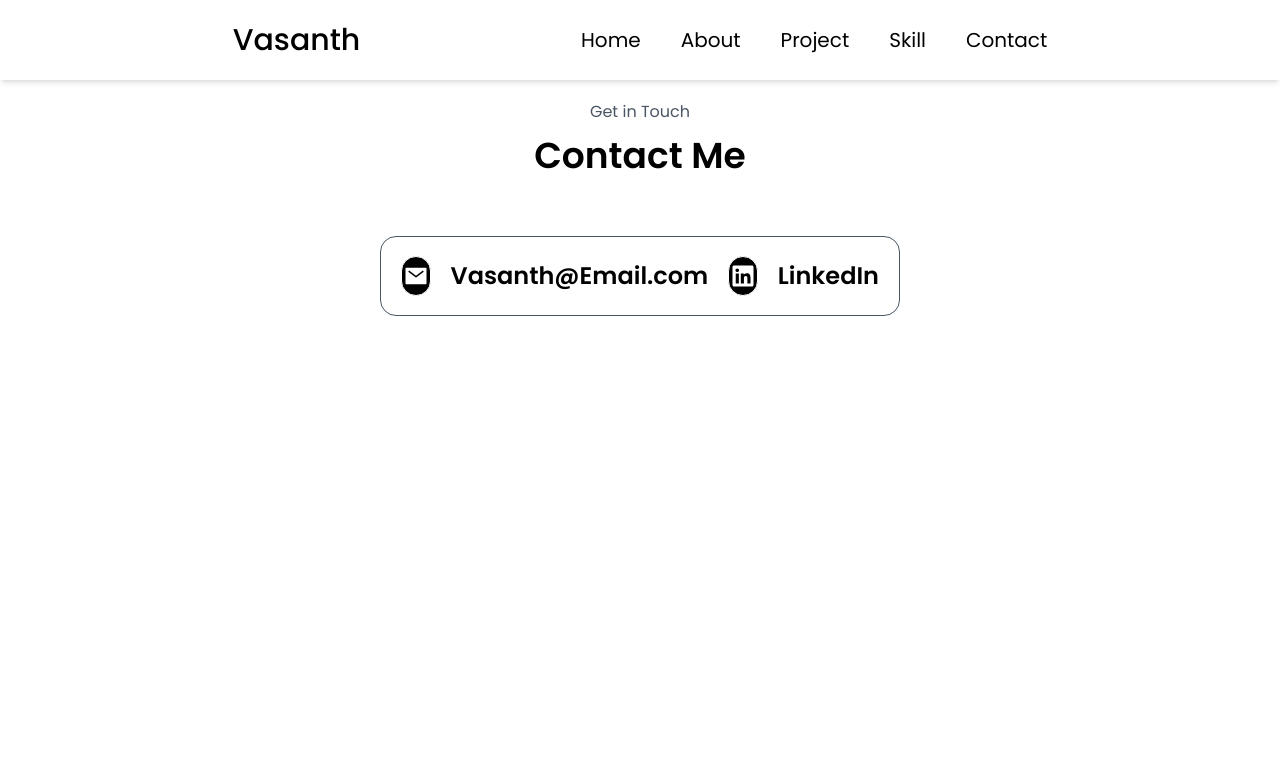
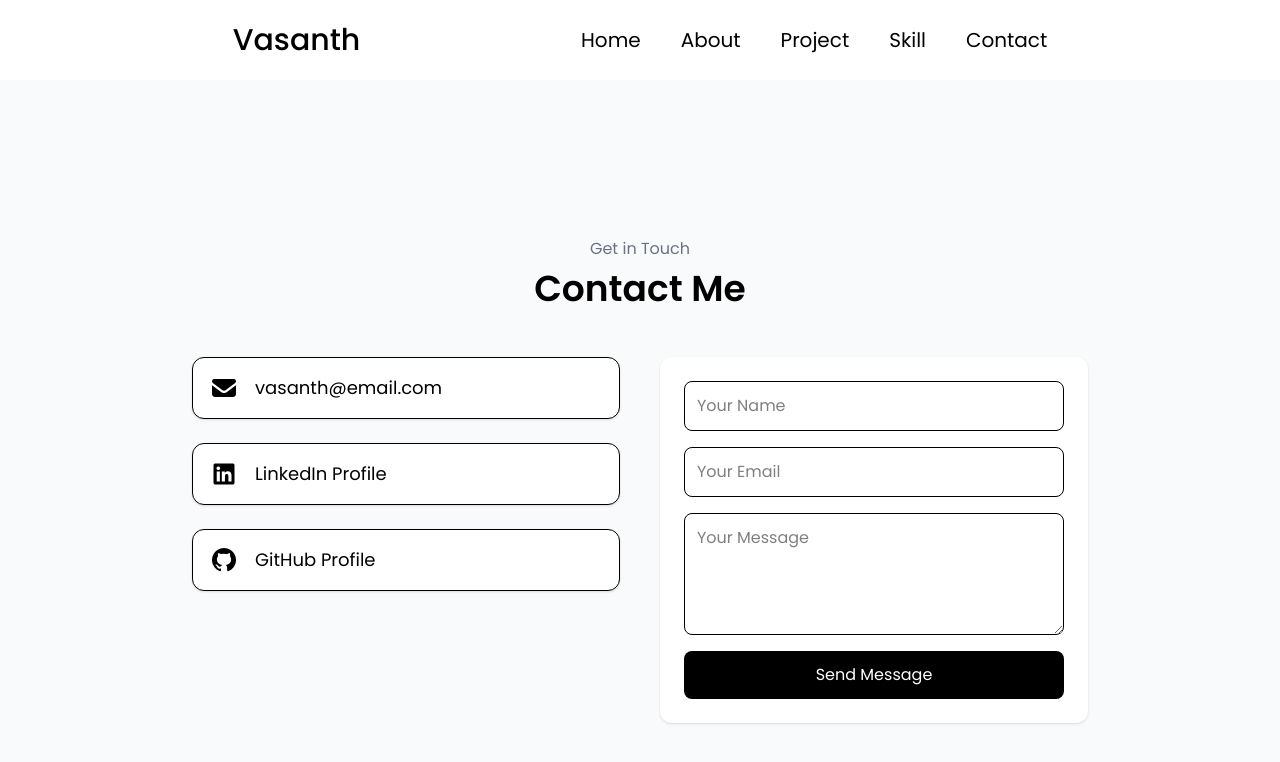
Before and after one commit to Vasanth-kr/Portfolio, a React (Vite) app: page /contact in a window 1280 px wide. Shown: the top 762 px of the page. Built offline with nearby package versions, Linux system fonts and the light colour scheme.

Commit message:
update-contact

```diff
--- a/src/App.jsx
+++ b/src/App.jsx
@@ -6,23 +6,20 @@ import Project from "./Component/Project";
 import Contact from "./Component/Contact";
 import Home from "./Component/Home";
 
-
 import { BrowserRouter, Routes, Route } from "react-router-dom";
 
 function App() {
   return (
-    <div>
-      <BrowserRouter>
-        <Navbar />
-        <Routes>
-            <Route path="/" element={<Home/>}></Route>
-          <Route path="/about" element={<About />}></Route>
-          <Route path="/project" element={<Project/>}></Route>
-          <Route path="/skill" element={<Skill />}></Route>
-          <Route path="/contact" element={<Contact/>}></Route>
-        </Routes>
-      </BrowserRouter>
-    </div>
+    <BrowserRouter>
+      <Navbar />
+      <Routes>
+        <Route path="/" element={<Home />} />
+        <Route path="/about" element={<About />} />
+        <Route path="/project" element={<Project />} />
+        <Route path="/skill" element={<Skill />} />
+        <Route path="/contact" element={<Contact />} />
+      </Routes>
+    </BrowserRouter>
   );
 }
 
--- a/src/Component/About.jsx
+++ b/src/Component/About.jsx
@@ -1,15 +1,15 @@
 import React from "react";
 
-import Profile from "../assets/profile.jpeg"
+import Profile from "../assets/profile.jpeg";
 
 function About() {
   return (
     <div className="px-6">
-       {/* Heading */}
+      {/* Heading */}
 
       <div className="text-center mb-10 pt-5">
-        <p className="font-normal text-gray-600">Browse My Recent</p>
-        <h1 className="text-4xl font-semibold mt-3">Projects</h1>
+        <p className="font-normal text-gray-600">Get To Know More</p>
+        <h1 className="text-4xl font-semibold mt-3">About Me</h1>
       </div>
 
       {/* Main Grid */}
@@ -35,7 +35,7 @@ function About() {
 
             <div className="border w-full sm:w-72 h-40 rounded-xl flex flex-col justify-center items-center text-center shadow-md">
               <h2 className="font-bold">Certified Course</h2>
-              <h4 className="font-semibold pt-2">MEAN Stack Developer</h4>
+              <h4 className="font-semibold pt-2">Frontend Developer</h4>
               <p>6 Month Course - SDLC Dindigul</p>
             </div>
           </div>
@@ -43,13 +43,10 @@ function About() {
           {/* Description */}
           <div>
             <p className="text-gray-600 leading-relaxed text-justify">
-              Passionate and self-motivated MERN Stack Developer with a strong
-              foundation in MongoDB, Express.js, React, and Node.js. Skilled in
-              building responsive and user-friendly web applications using HTML,
-              CSS, JavaScript, Bootstrap, and Tailwind CSS. Experienced in
-              developing and integrating RESTful APIs for scalable applications.
-              Eager to contribute to real-world projects and continuously grow
-              as a full-stack developer.
+              Enthusiastic Frontend Developer with knowledge of HTML, CSS,
+              JavaScript, React, Tailwind CSS, Bootstrap, and jQuery. Passionate
+              about building responsive, user-friendly websites and eager to
+              contribute to real-world projects.”
             </p>
           </div>
         </div>
--- a/src/Component/Contact.jsx
+++ b/src/Component/Contact.jsx
@@ -1,43 +1,76 @@
 import React from "react";
-import { IoMailSharp } from "react-icons/io5";
-
-import { FaLinkedin } from "react-icons/fa";
 
 function Contact() {
   return (
-    <div>
-      {/* Heading */}
+    <section className="flex flex-col items-center justify-center min-h-screen bg-gray-50 px-5">
 
-      <div className="text-center mb-10 pt-5">
-        <p className="font-normal text-gray-600">Get in Touch</p>
-        <h1 className="text-4xl font-semibold mt-3">Contact Me</h1>
+      <p className="text-gray-500">Get in Touch</p>
+      <h1 className="text-4xl font-semibold mt-2">Contact Me</h1>
+
+      <div className="grid md:grid-cols-2 gap-10 mt-12 w-full max-w-4xl">
+
+        {/* Contact Info */}
+        <div className="flex flex-col gap-6">
+
+          <div className="flex items-center gap-4 border p-4 rounded-xl bg-white shadow-sm">
+            <i className="fa-solid fa-envelope text-2xl"></i>
+            <p className="text-lg">vasanth@email.com</p>
           </div>
 
-      {/* Contant */}
-
-      <div className="flex items-center justify-center p-5  ">
-        <div className="border border-gray-600 w-120 h-auto gap-5 lg:flex-row lg:h-20 lg:w-130 rounded-2xl flex-col  flex items-center justify-evenly  p-5">
-          <div className="text-xl md:text-2xl border-1 rounded-full w-10 h-10 bg-black text-white flex items-center justify-center">
-            <IoMailSharp />
-          </div>
+          <div className="flex items-center gap-4 border p-4 rounded-xl bg-white shadow-sm">
+            <i className="fa-brands fa-linkedin text-2xl"></i>
             <a
-            className="text-sm md:text-2xl font-semibold"
-            href="https://mail.google.com/mail/u/0/?tab=rm&ogbl#inbox"
+              href="https://www.linkedin.com/in/vasantha-kumar-kv/"
+              target="_blank"
+              className="text-lg"
             >
-            Vasanth@Email.com
-          </a>
-          <div className="text-xl md:text-2xl border-1 rounded-full w-10 h-10 bg-black text-white flex items-center justify-center">
-            <FaLinkedin />
-          </div>
-          <a
-            className="text-sm md:text-2xl font-semibold"
-            href="https://www.linkedin.com/in/vasantha-kumar-kv/"
-          >
-            LinkedIn
+              LinkedIn Profile
             </a>
           </div>
+
+          <div className="flex items-center gap-4 border p-4 rounded-xl bg-white shadow-sm">
+            <i className="fa-brands fa-github text-2xl"></i>
+            <a
+              href="https://github.com/Vasanth-kr"
+              target="_blank"
+              className="text-lg"
+            >
+              GitHub Profile
+            </a>
           </div>
+
         </div>
+
+        {/* Contact Form */}
+        <form className="flex flex-col gap-4 bg-white p-6 rounded-xl shadow-sm">
+
+          <input
+            type="text"
+            placeholder="Your Name"
+            className="border p-3 rounded-lg outline-none"
+          />
+
+          <input
+            type="email"
+            placeholder="Your Email"
+            className="border p-3 rounded-lg outline-none"
+          />
+
+          <textarea
+            rows="4"
+            placeholder="Your Message"
+            className="border p-3 rounded-lg outline-none"
+          ></textarea>
+
+          <button className="bg-black text-white py-3 rounded-lg hover:bg-gray-800">
+            Send Message
+          </button>
+
+        </form>
+
+      </div>
+
+    </section>
   );
 }
 
--- a/src/Component/Navbar.jsx
+++ b/src/Component/Navbar.jsx
@@ -3,20 +3,22 @@ import { Link } from "react-router-dom";
 
 function Navbar() {
 
- const [toggleMenu,setToggleMenu]= useState(false);
+  const [toggleMenu, setToggleMenu] = useState(false);
 
   return (
     <header className="flex font-thin justify-between px-3 shadow-md md:justify-evenly bg-white w-full h-20 items-center text-black">
+
       <div>
         <h1 className="font-medium text-3xl">Vasanth</h1>
       </div>
 
+      {/* Desktop Menu */}
       <nav className="hidden md:block">
-        <ul className="flex gap-10 text-xl font-normal ">
-          <li className="hover:text-gray-600" id="home">
+        <ul className="flex gap-10 text-xl font-normal">
+          <li className="hover:text-gray-600">
             <Link to="/">Home</Link>
           </li>
-          <li className="hover:text-gray-600" id="about">
+          <li className="hover:text-gray-600">
             <Link to="/about">About</Link>
           </li>
           <li className="hover:text-gray-600">
@@ -31,31 +33,36 @@ function Navbar() {
         </ul>
       </nav>
 
-      {toggleMenu && <nav className="block md:hidden fixed bg-white top-20 right-0 w-50">
-        <ul className="flex flex-col gap-5 px-5  py-5 text-xl font-normal ">
+      {/* Mobile Menu */}
+      {toggleMenu && (
+        <nav className="block md:hidden fixed bg-white top-20 right-0 w-50 shadow-lg">
+          <ul className="flex flex-col gap-5 px-5 py-5 text-xl font-normal">
             <li>
-            <Link to="/home">Home</Link>
+              <Link to="/" onClick={() => setToggleMenu(false)}>Home</Link>
             </li>
             <li>
-            <Link to="/about">About</Link>
+              <Link to="/about" onClick={() => setToggleMenu(false)}>About</Link>
             </li>
             <li>
-            <Link to="/project">Project</Link>
+              <Link to="/project" onClick={() => setToggleMenu(false)}>Project</Link>
             </li>
             <li>
-            <Link to="/skill">Skill</Link>
+              <Link to="/skill" onClick={() => setToggleMenu(false)}>Skill</Link>
             </li>
             <li>
-            <Link to="/contact">Contact</Link>
+              <Link to="/contact" onClick={() => setToggleMenu(false)}>Contact</Link>
             </li>
           </ul>
-      </nav>}
+        </nav>
+      )}
 
+      {/* Mobile Button */}
       <div className="md:hidden">
-        <button onClick={()=>setToggleMenu(!toggleMenu)} className="text-2xl">
-          <i class="fa-solid fa-bars"></i>
+        <button onClick={() => setToggleMenu(!toggleMenu)} className="text-2xl">
+          <i className="fa-solid fa-bars"></i>
         </button>
       </div>
+
     </header>
   );
 }
--- a/src/Component/Skill.jsx
+++ b/src/Component/Skill.jsx
@@ -4,7 +4,7 @@ import Html from "../assets/html.png";
 import Css from "../assets/Css.png";
 import Javascript from "../assets/java-script.png";
 import Reactlogo from "../assets/reactimg.png";
-import Tailwind from "../assets/tailwind.png";
+import Tailwind from "../assets/Tailwind CSS.png";
 import Bootstrap from "../assets/bootstrap.png";
 
 function Skill() {
```
Lines whose indentation alone changed are shown as unchanged.
